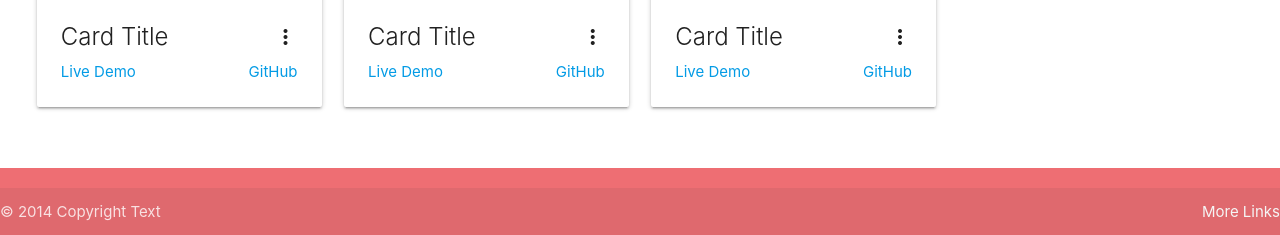
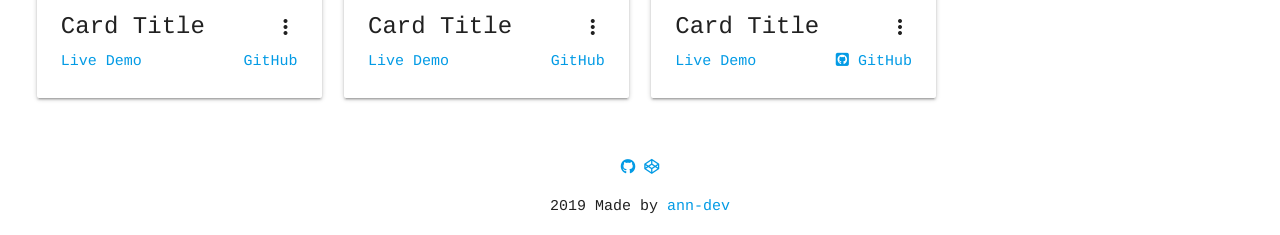
Before and after one commit to ann-dev/ztm-exercises, a plain HTML site: page index.html in a window 1280 px wide. Shown: the part 1224-1459 px from the top of the page. Drawn offline with nearby package versions, Linux system fonts and the light colour scheme; a script that the page names is missing.

Commit message:
Changed styling
Added Font Awesome icons, removed footer, added links, changed main font.

```diff
--- a/index.html
+++ b/index.html
@@ -9,6 +9,7 @@
     <link href="https://fonts.googleapis.com/icon?family=Material+Icons" rel="stylesheet">
     <link rel="stylesheet" href="https://cdnjs.cloudflare.com/ajax/libs/materialize/1.0.0/css/materialize.min.css">
     <link rel="stylesheet" href="public/css/style.css">
+    <script src="https://kit.fontawesome.com/6332058ed7.js" crossorigin="anonymous"></script>
 </head>
 
 <body id="vantajs" class="center-align">
@@ -168,7 +169,7 @@
                                 class="material-icons right">more_vert</i></span>
                         <div class="card-links">
                             <span><a href="#">Live Demo</a></span>
-                            <span><a href="#">GitHub</a></span>
+                            <span><a href="#"><i class="fab fa-github-square"></i> GitHub</a></span>
                         </div>
                     </div>
                     <div class="card-reveal">
@@ -183,10 +184,13 @@
 
     </main>
 
-    <footer class="page-footer">
-        <div class="footer-copyright">
-            © 2014 Copyright Text
-            <a class="grey-text text-lighten-4 right" href="#!">More Links</a>
+    <footer>
+        <div>
+            <div class="icons">
+                    <a><i class="fab fa-github"></i></a>
+                    <a><i class="fab fa-codepen"></i></a>
+            </div>
+            <p>2019 Made by <a href="https://github.com/ann-dev" target="_blank">ann-dev</a></p>
         </div>
     </footer>
 
--- a/public/css/style.css
+++ b/public/css/style.css
@@ -1,6 +1,9 @@
+@import url('https://fonts.googleapis.com/css?family=Cousine&display=swap');
+
 body {
     display: flex;
     flex-direction: column;
+    font-family: 'Cousine', monospace;
     min-height: 100vh;
 }
 
@@ -11,7 +14,7 @@ main {
 
 header {
     color: #2b2928;
-    margin-top: 8%;
+    margin-top: 5%;
     padding-left: 10%;
     padding-right: 10%;
 }
```
